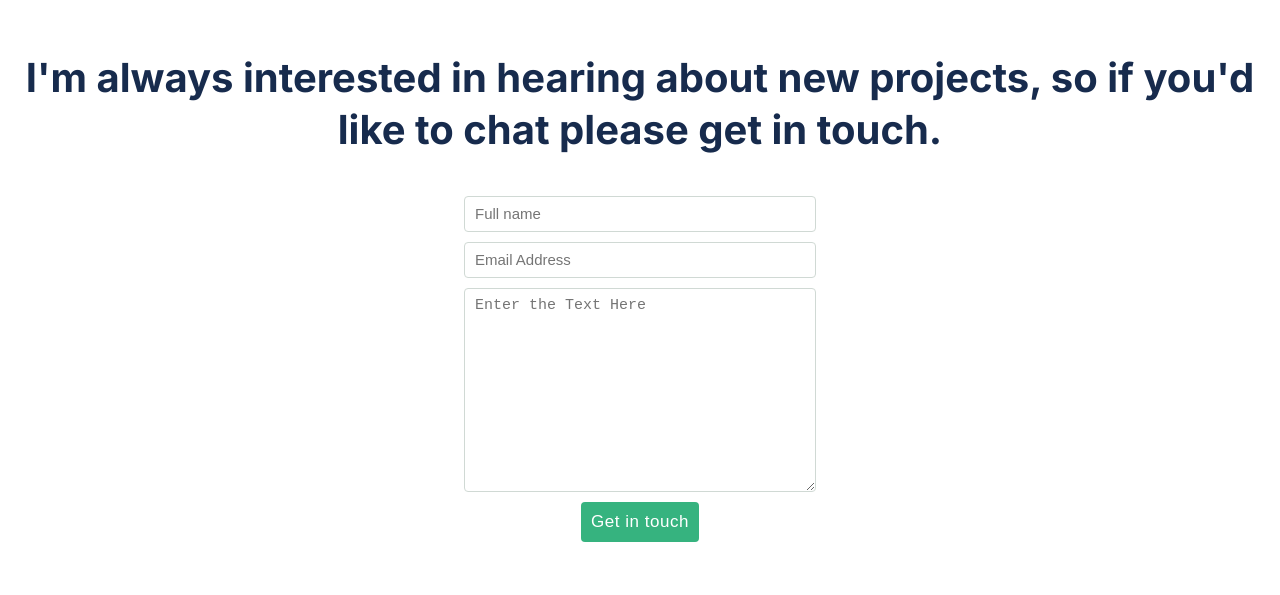
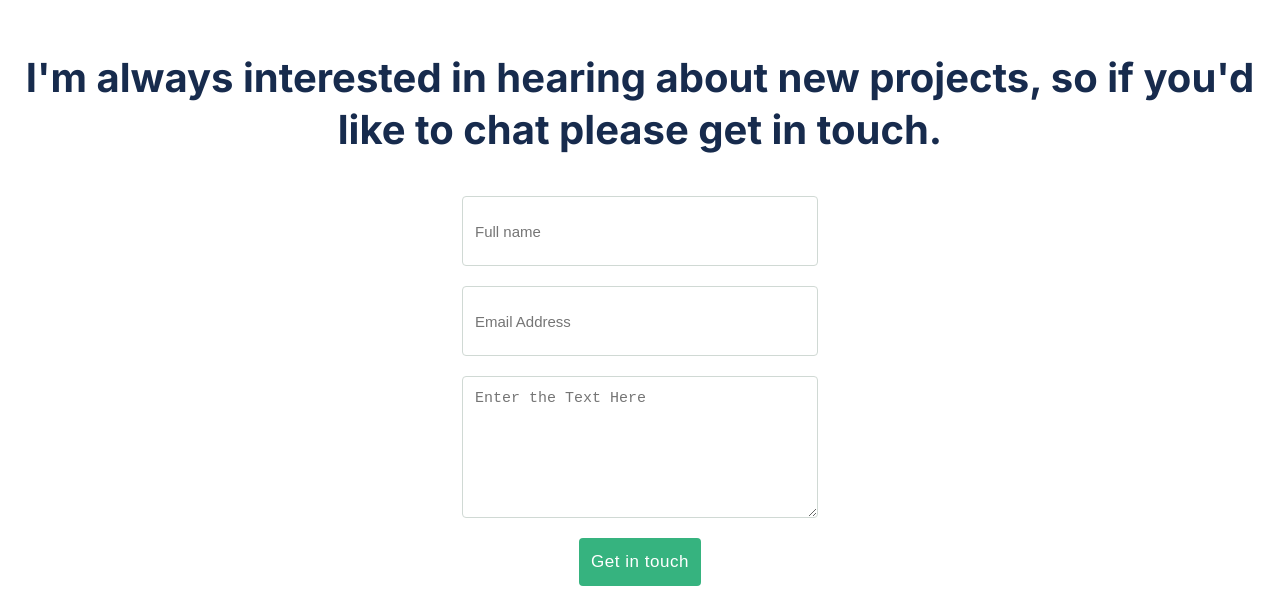
Before and after one commit to jeanbuhendwa/portfolio-website, a plain HTML site: page index.html in a window 1280 px wide. Shown: the part 2202-2797 px from the top of the page. Drawn offline with Linux system fonts and the light colour scheme.

Commit message:
Update Css

```diff
--- a/index.html
+++ b/index.html
@@ -182,7 +182,11 @@
             </h3>
           </div>
           <div class="contact-form">
-            <form action="#" class="contact-form">
+            <form
+              action="https://formspree.io/f/myyazwjk"
+              method="POST"
+              class="contact-form"
+            >
               <input
                 type="text"
                 name="full-name"
@@ -203,12 +207,12 @@
                 name="textarea"
                 id="textarea"
                 cols="35"
-                rows="8"
+                rows="5"
                 placeholder="Enter the Text Here"
                 maxlength="500"
                 required
               ></textarea>
-              <button>Get in touch</button>
+              <button type="submit">Get in touch</button>
             </form>
           </div>
         </div>
--- a/styles.css
+++ b/styles.css
@@ -261,7 +261,7 @@ main .contact-section .contact .contact-form button {
   background-color: #36b37f;
   border: none;
   border-radius: 4px;
-  padding: 8px 10px;
+  padding: 12px;
   font-weight: 500;
   font-size: 17px;
   line-height: 24px;
@@ -376,19 +376,33 @@ main .contact-section .contact .contact-form {
   flex-direction: column;
   justify-content: center;
   align-items: center;
-  gap: 10px;
+  gap: 20px;
 }
 
 main .contact-section .contact .contact-form input,
 main .contact-section .contact .contact-form textarea {
   border: 1px solid #d0d9d4;
   border-radius: 4px;
-  padding: 5px 10px;
+  padding: 10px 12px;
   width: 330px;
   font-size: 15px;
   line-height: 24px;
   font-weight: 400;
   color: #6b778c;
+}
+
+main .contact-section .contact .contact-form input {
+  height: 48px;
+}
+
+main .contact-section .contact .contact-form input:focus {
+  color: black;
+  outline: 2px solid #60C095;
+}
+
+main .contact-section .contact .contact-form textarea:focus {
+  color: black;
+  outline: 2px solid #60C095;
 }
 
 footer {
```
